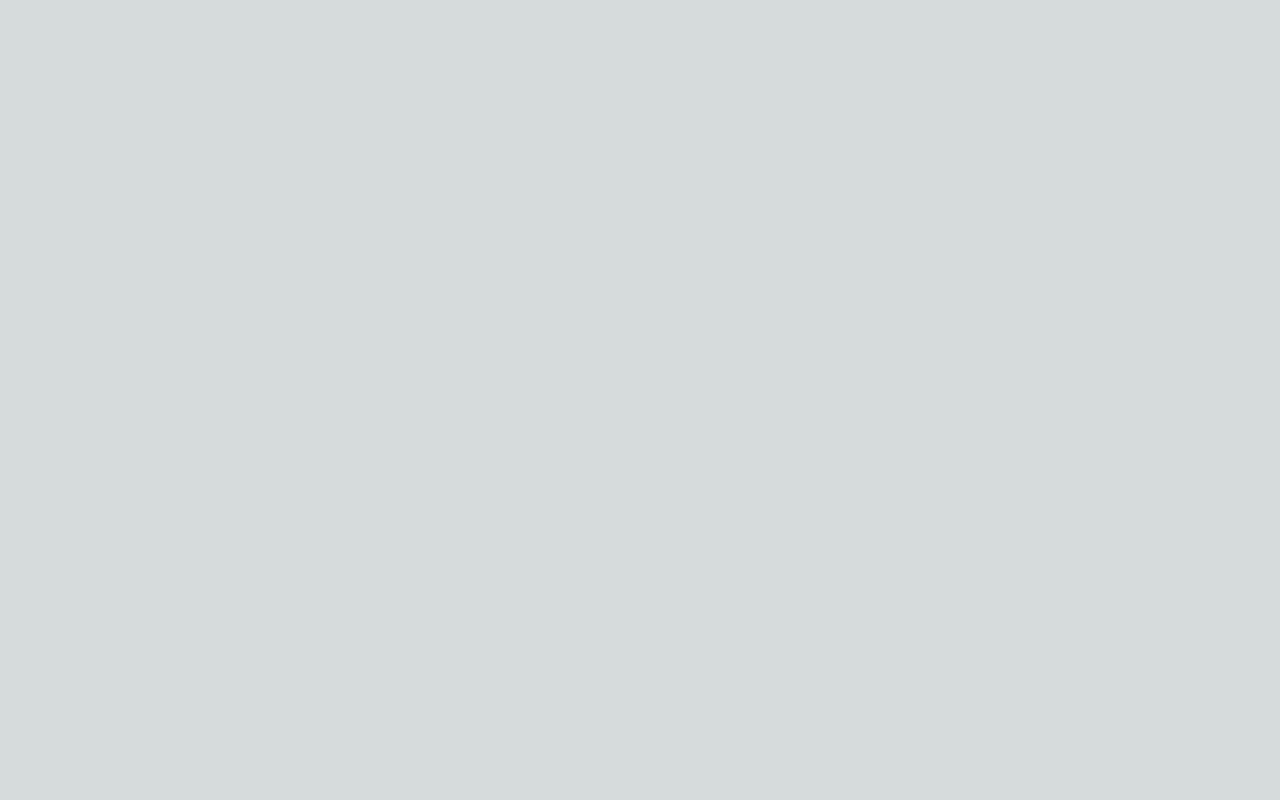
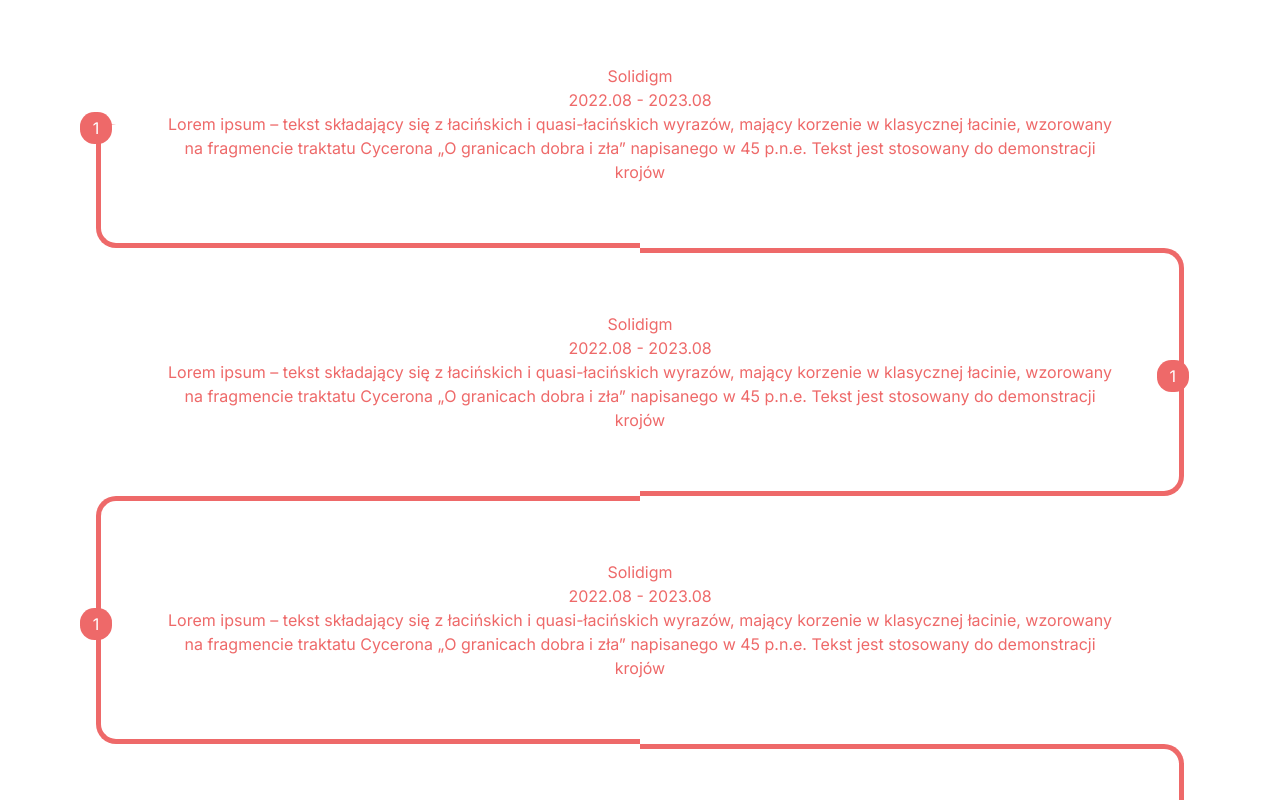
Before and after one commit to UnFriend-PL/CV, a Next.js app: page / in a window 1280 px wide. Shown: the top 800 px of the page. Built offline with nearby package versions, Linux system fonts and the light colour scheme.

Commit message:
feature: timeline -> designed timeline, created component with props of details of event

```diff
--- /dev/null
+++ b/src/app/components/timeline/timeline.css
@@ -0,0 +1,9 @@
+.TimeLine {
+  display: flex;
+  flex-direction: row;
+  flex-wrap: wrap;
+  justify-content: center;
+  align-items: stretch;
+  align-content: stretch;
+  flex-basis: 100%;
+}
--- /dev/null
+++ b/src/app/components/timeline/timeline.jsx
@@ -0,0 +1,40 @@
+import TimeLinePoint from "./timelinepoint";
+import "./timeline.css";
+export default function TimeLine() {
+  return (
+    <div className="TimeLine">
+      <TimeLinePoint
+        number={1}
+        title={"Solidigm"}
+        date={"2022.08 - 2023.08"}
+        desc={
+          "Lorem ipsum – tekst składający się z łacińskich i quasi-łacińskich wyrazów, mający korzenie w klasycznej łacinie, wzorowany na fragmencie traktatu Cycerona „O granicach dobra i zła” napisanego w 45 p.n.e. Tekst jest stosowany do demonstracji krojów"
+        }
+      ></TimeLinePoint>
+      <TimeLinePoint
+        number={1}
+        title={"Solidigm"}
+        date={"2022.08 - 2023.08"}
+        desc={
+          "Lorem ipsum – tekst składający się z łacińskich i quasi-łacińskich wyrazów, mający korzenie w klasycznej łacinie, wzorowany na fragmencie traktatu Cycerona „O granicach dobra i zła” napisanego w 45 p.n.e. Tekst jest stosowany do demonstracji krojów"
+        }
+      ></TimeLinePoint>
+      <TimeLinePoint
+        number={1}
+        title={"Solidigm"}
+        date={"2022.08 - 2023.08"}
+        desc={
+          "Lorem ipsum – tekst składający się z łacińskich i quasi-łacińskich wyrazów, mający korzenie w klasycznej łacinie, wzorowany na fragmencie traktatu Cycerona „O granicach dobra i zła” napisanego w 45 p.n.e. Tekst jest stosowany do demonstracji krojów"
+        }
+      ></TimeLinePoint>
+      <TimeLinePoint
+        number={1}
+        title={"Solidigm"}
+        date={"2022.08 - 2023.08"}
+        desc={
+          "Lorem ipsum – tekst składający się z łacińskich i quasi-łacińskich wyrazów, mający korzenie w klasycznej łacinie, wzorowany na fragmencie traktatu Cycerona „O granicach dobra i zła” napisanego w 45 p.n.e. Tekst jest stosowany do demonstracji krojów"
+        }
+      ></TimeLinePoint>
+    </div>
+  );
+}
--- /dev/null
+++ b/src/app/components/timeline/timelinepoint.css
@@ -0,0 +1,103 @@
+:root {
+  --colorOne: rgb(238, 105, 105);
+  --colorTwo: white;
+  --borderSize: 5px;
+  --borderRadius: 20px;
+  --fontSize: 2rem;
+}
+
+.TimeLinePoint:nth-child(odd)::before {
+  content: "";
+  position: absolute;
+  left: 0;
+  bottom: 0;
+  height: 100%;
+  width: 50%;
+  border-left: var(--borderSize) solid var(--colorOne);
+  border-bottom-left-radius: var(--borderRadius);
+  border-top: var(--borderSize) solid var(--colorOne);
+  border-top-left-radius: var(--borderRadius);
+}
+.TimeLinePoint:first-child::before {
+  content: "";
+  position: absolute;
+  top: 50%;
+  left: 0;
+  height: 50%;
+  border-left: var(--borderSize) solid var(--colorOne);
+  border-top: none;
+  /* border-radius: 50px; */
+}
+.TimeLinePoint::before {
+  content: "";
+  position: absolute;
+  left: 0;
+  bottom: 0;
+  width: 100%;
+  border-bottom: var(--borderSize) solid var(--colorOne);
+}
+.TimeLinePoint:nth-child(even)::before {
+  content: "";
+  position: absolute;
+  right: 0;
+  left: 50%;
+  bottom: 0;
+  width: 50%;
+  height: 100%;
+  border-bottom: var(--borderSize) solid var(--colorOne);
+  border-right: var(--borderSize) solid var(--colorOne);
+  border-top: var(--borderSize) solid var(--colorOne);
+  border-top-right-radius: var(--borderRadius);
+  border-bottom-right-radius: var(--borderRadius);
+
+  /* border-radius: var(--borderRadius); */
+}
+.TimeLinePoint {
+  min-width: 50vw;
+  max-width: 85vw;
+  background-color: white;
+  color: var(--colorOne);
+  position: relative;
+  /* box-sizing: border-box; */
+  padding: 5%;
+}
+
+.TimeLinePointCounter:nth-child(odd) {
+  position: absolute;
+  color: var(--colorTwo);
+  background-color: var(--colorOne);
+  border-radius: 45%;
+  left: -1em;
+  top: 45%;
+  min-width: 2em;
+  min-height: 2em;
+  display: flex;
+  align-items: center;
+  justify-content: center;
+}
+.TimeLinePoint:nth-child(even) .TimeLinePointCounter {
+  top: 45%;
+  left: 97.5%;
+  position: absolute;
+}
+.TimeLinePoint:first-child {
+  border-left: none;
+}
+
+.TimeLinePointTitle {
+  flex-basis: 100%;
+}
+.TimeLinePointDate {
+}
+.TimeLinePointDescription {
+}
+
+.CenterItems {
+  display: flex;
+  flex-direction: row;
+  flex-wrap: wrap;
+  justify-content: center;
+  align-items: stretch;
+  align-content: stretch;
+  text-align: center;
+}
--- /dev/null
+++ b/src/app/components/timeline/timelinepoint.jsx
@@ -0,0 +1,15 @@
+import "./timelinepoint.css";
+export default function TimeLinePoint({ number, title, date, desc }) {
+  return (
+    <div className="TimeLinePoint CenterItems">
+      <div className="TimeLinePointCounter">
+        <h3>{number}</h3>
+      </div>
+      <div className="TimeLinePointTitle">
+        <h2>{title}</h2>
+      </div>
+      <div className="TimeLinePointDate">{date}</div>
+      <div className="TimeLinePointDescription">{desc}</div>
+    </div>
+  );
+}
--- a/src/app/globals.css
+++ b/src/app/globals.css
@@ -15,7 +15,7 @@
     --background-end-rgb: 0, 0, 0;
   }
 }
-
+/*
 body {
   color: rgb(var(--foreground-rgb));
   background: linear-gradient(
@@ -24,4 +24,4 @@
       rgb(var(--background-end-rgb))
     )
     rgb(var(--background-start-rgb));
-}
+} */
--- a/src/app/page.js
+++ b/src/app/page.js
@@ -1,6 +1,9 @@
+import TimeLine from "./components/timeline/timeline";
+
 export default function Home() {
   return (
     <main >
+      <TimeLine></TimeLine>
       </main>
   )
 }
```
